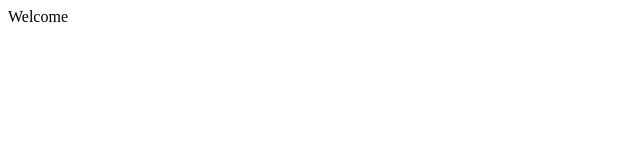
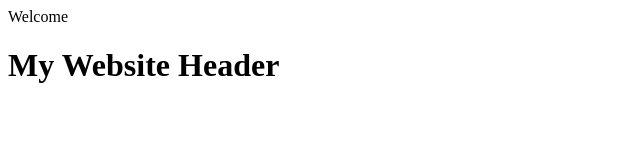
Before and after one commit to ramyasrilatha/Git-Merge-Conflict, a plain HTML site: page index.html in a window 1280 px wide. Shown: the whole page, without its empty margins (0-640 px from the left). Drawn offline with Linux system fonts and the light colour scheme.

Commit message:
Add header

```diff
--- a/index.html
+++ b/index.html
@@ -1 +1,2 @@
 Welcome
+<h1>My Website Header</h1>
```
